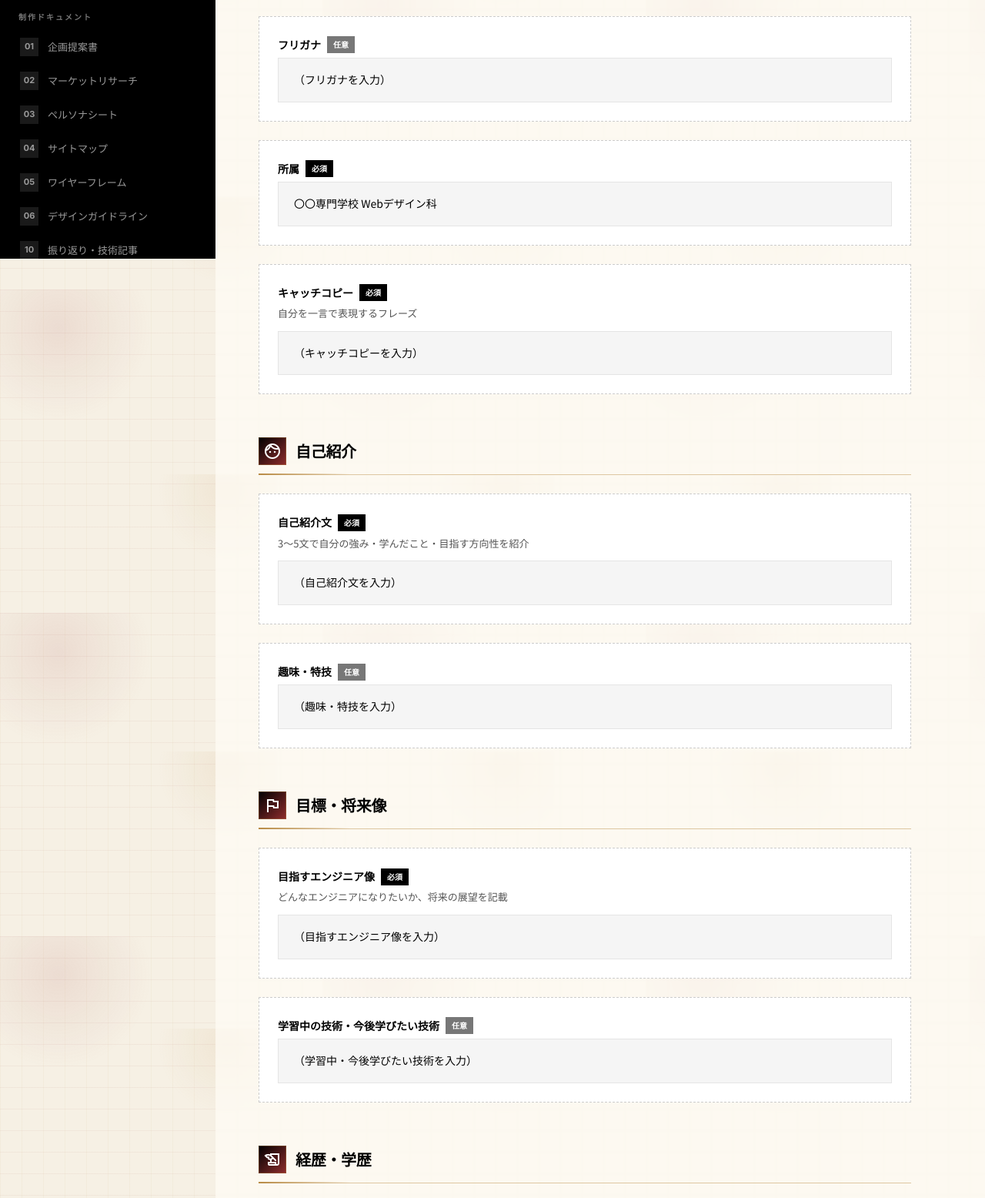
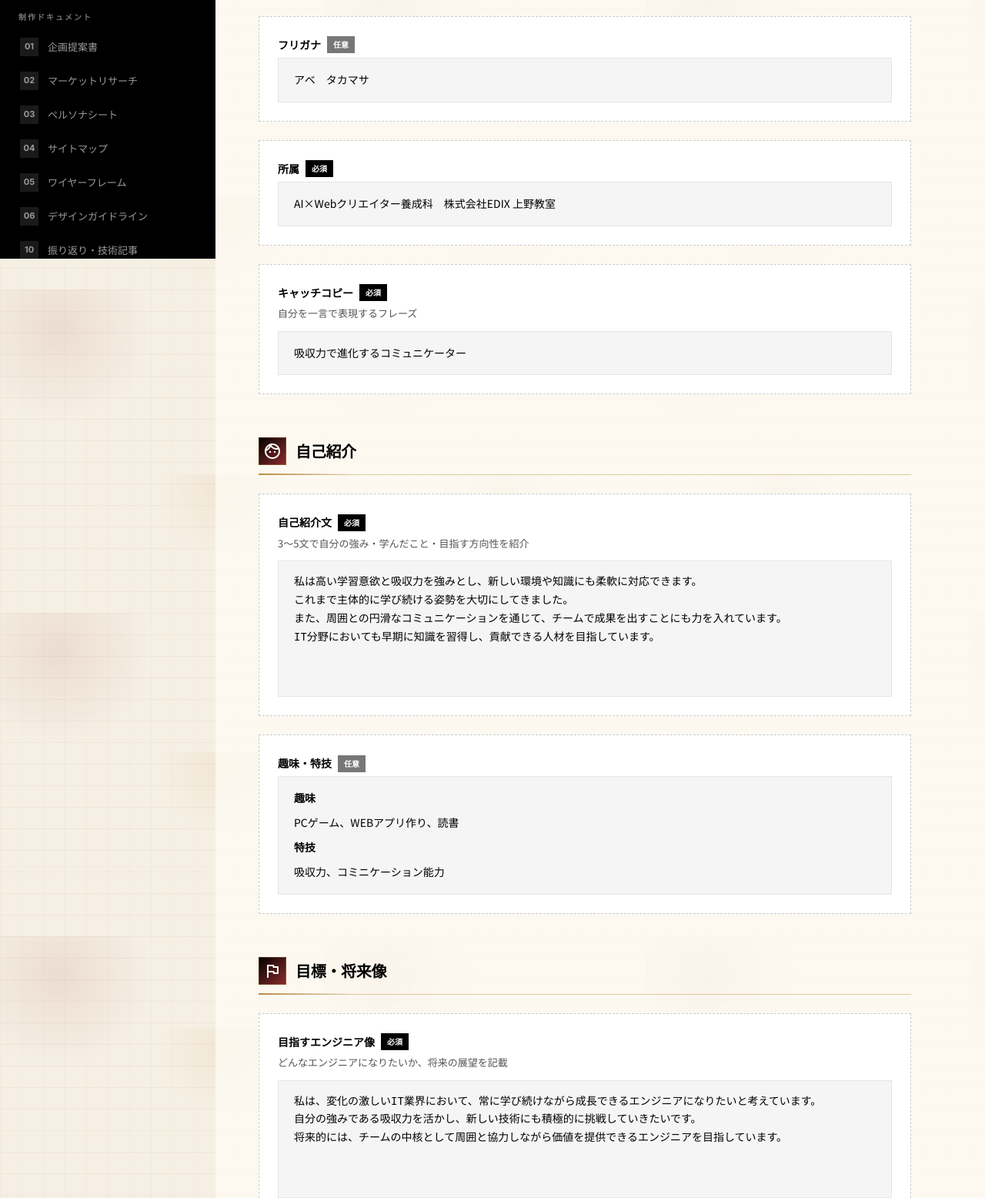
Before and after one commit to 202601-aw-abe-commits/portfolio, a plain HTML site: page about.html in a window 1280 px wide. Shown: the part 464-2020 px from the top of the page at 77% size. Drawn offline with nearby package versions, Linux system fonts and the light colour scheme.

Commit message:
項目入力

```diff
--- a/about.html
+++ b/about.html
@@ -38,18 +38,18 @@
 
           <div class="fill-block">
             <div class="fill-label">フリガナ <span class="optional">任意</span></div>
-            <div class="fill-content"><p>（フリガナを入力）</p></div>
+            <div class="fill-content"><p class="filled-text">アベ　タカマサ</p></div>
           </div>
 
           <div class="fill-block">
             <div class="fill-label">所属 <span class="required">必須</span></div>
-            <div class="fill-content"><p>〇〇専門学校 Webデザイン科</p></div>
+            <div class="fill-content"><p class="filled-text">AI×Webクリエイター養成科　株式会社EDIX 上野教室</p></div>
           </div>
 
           <div class="fill-block">
             <div class="fill-label">キャッチコピー <span class="required">必須</span></div>
             <div class="fill-hint">自分を一言で表現するフレーズ</div>
-            <div class="fill-content"><p>（キャッチコピーを入力）</p></div>
+            <div class="fill-content"><p class="filled-text">吸収力で進化するコミュニケーター</p></div>
           </div>
         </section>
 
@@ -59,12 +59,20 @@
           <div class="fill-block">
             <div class="fill-label">自己紹介文 <span class="required">必須</span></div>
             <div class="fill-hint">3〜5文で自分の強み・学んだこと・目指す方向性を紹介</div>
-            <div class="fill-content"><p>（自己紹介文を入力）</p></div>
+            <div class="fill-content"><textarea class="doc-text-input" id="about-introduction" rows="6" aria-label="自己紹介文">私は高い学習意欲と吸収力を強みとし、新しい環境や知識にも柔軟に対応できます。
+これまで主体的に学び続ける姿勢を大切にしてきました。
+また、周囲との円滑なコミュニケーションを通じて、チームで成果を出すことにも力を入れています。
+IT分野においても早期に知識を習得し、貢献できる人材を目指しています。</textarea></div>
           </div>
 
           <div class="fill-block">
             <div class="fill-label">趣味・特技 <span class="optional">任意</span></div>
-            <div class="fill-content"><p>（趣味・特技を入力）</p></div>
+            <div class="fill-content">
+              <p><strong>趣味</strong></p>
+              <p>PCゲーム、WEBアプリ作り、読書</p>
+              <p><strong>特技</strong></p>
+              <p>吸収力、コミニケーション能力</p>
+            </div>
           </div>
         </section>
 
@@ -74,7 +82,9 @@
           <div class="fill-block">
             <div class="fill-label">目指すエンジニア像 <span class="required">必須</span></div>
             <div class="fill-hint">どんなエンジニアになりたいか、将来の展望を記載</div>
-            <div class="fill-content"><p>（目指すエンジニア像を入力）</p></div>
+            <div class="fill-content"><textarea class="doc-text-input" id="future-engineer" rows="5" aria-label="目指すエンジニア像">私は、変化の激しいIT業界において、常に学び続けながら成長できるエンジニアになりたいと考えています。
+自分の強みである吸収力を活かし、新しい技術にも積極的に挑戦していきたいです。
+将来的には、チームの中核として周囲と協力しながら価値を提供できるエンジニアを目指しています。</textarea></div>
           </div>
 
           <div class="fill-block">
```
